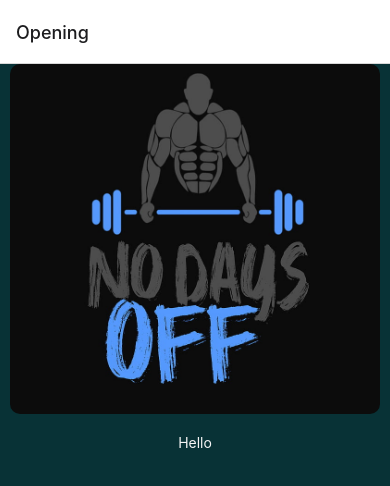
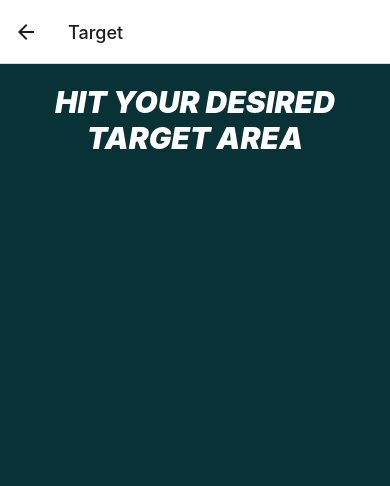
Before and after one commit to jedi24garcia/Fitness-App, a React Native app: screen /Target in a window 390 px wide. Before the commit this address had no page. Shown: the top 486 px of the page. Built offline with nearby package versions, Linux system fonts and the light colour scheme; what expo-sqlite would draw is missing.

Commit message:
modified monday page to target page

```diff
--- a/App.js
+++ b/App.js
@@ -5,7 +5,7 @@ import OpenPage from './pages/OpeningPage';
 import EntryPage from './pages/LoginPage';
 import SignUpPage from './pages/SignUp';
 import WeekDays from './pages/Week';
-import TeenPage from './pages/Teen';
+import BodyTarget from './pages/TargetPage';
 
 const Stack = createNativeStackNavigator()
 
@@ -17,7 +17,7 @@ const App = () => {
         <Stack.Screen name="Entry" component={EntryPage} />
         <Stack.Screen name="Sign" component={SignUpPage} />
         <Stack.Screen name="Week" component={WeekDays} />
-        <Stack.Screen name="Teen" component={TeenPage} />
+        <Stack.Screen name="Target" component={BodyTarget} />
       </Stack.Navigator>
     </NavigationContainer>
   );
--- /dev/null
+++ b/pages/TargetPage.js
@@ -0,0 +1,29 @@
+import React from 'react';
+import { StyleSheet, View, Text } from 'react-native';
+
+const BodyTarget = () => {
+    return (
+        <View style={styles.container}>
+            <Text style={styles.introText}>HIT YOUR DESIRED TARGET AREA</Text>
+        </View>
+    );
+};
+
+export default BodyTarget;
+
+const styles = StyleSheet.create ({
+    container: {
+        flex: 1,
+        backgroundColor: '#083236',
+        padding: 20,
+    },
+    introText: {
+        marginBottom: 20,
+        fontSize: 30,
+        fontStyle: "italic",
+        fontWeight: "900",
+        font: "@font/raleway_blackitalic",
+        textAlign: 'center',
+        color: 'white',
+    },
+});
--- a/pages/Teen.js
+++ /dev/null
@@ -1,35 +0,0 @@
-import React from 'react';
-import { StyleSheet, View, Text } from 'react-native';
-
-const TeenPage = () => {
-    return (
-        <View style={styles.container}>
-            <View style={styles.labelBox}>
-                <Text style={styles.authenticate}>Monday</Text>
-            </View>
-        </View>
-    );
-};
-
-export default TeenPage;
-
-const styles = StyleSheet.create ({
-    container: {
-        flex: 1,
-        backgroundColor: '#083236',
-        padding: 20,
-    },
-    authenticate: {
-        padding: 10,
-        textAlign: 'center',
-        color: 'white',
-    },
-    labelBox: {
-        backgroundColor: '#00d3ff',
-        borderRadius: 100,
-        width: '70%',
-        marginTop: 70,
-        padding: 15,
-        alignSelf: 'center',
-    }
-});
--- a/pages/Week.js
+++ b/pages/Week.js
@@ -6,13 +6,13 @@ const WeekDays = ({ navigation }) => {
         <View style={styles.container}>
             <Text style={styles.introText}>CALISTHENICS PLAN FOR ALL AGES</Text>
             <View style={styles.row}>
-                <TouchableOpacity style={styles.buttonContainer} onPress={() => navigation.navigate('Teen')}>
+                <TouchableOpacity style={styles.buttonContainer} onPress={() => navigation.navigate('Target')}>
                     <Image style={styles.fitnessImage} source={require('../images/gym.jpg')} />
                     <TouchableOpacity style={styles.authenticateButton} onPress={() => Alert.alert('Youth/Adult')}>
                         <Text style={styles.authenticate}>18-35</Text>
                     </TouchableOpacity>
                 </TouchableOpacity>
-                <TouchableOpacity style={styles.buttonContainer} onPress={() => navigation.navigate('Teen')}>
+                <TouchableOpacity style={styles.buttonContainer} onPress={() => navigation.navigate('Target')}>
                     <Image style={styles.fitnessImage} source={require('../images/gym.jpg')} />
                     <TouchableOpacity style={styles.authenticateButton} onPress={() => Alert.alert('Adults')}>
                         <Text style={styles.authenticate}>36-45</Text>
@@ -20,13 +20,13 @@ const WeekDays = ({ navigation }) => {
                 </TouchableOpacity>
             </View>
             <View style={styles.row}>
-                <TouchableOpacity style={styles.buttonContainer} onPress={() => navigation.navigate('Teen')}>
+                <TouchableOpacity style={styles.buttonContainer} onPress={() => navigation.navigate('Target')}>
                     <Image style={styles.fitnessImage} source={require('../images/gym.jpg')} />
                     <TouchableOpacity style={styles.authenticateButton} onPress={() => Alert.alert('Adults')}>
                         <Text style={styles.authenticate}>46-55</Text>
                     </TouchableOpacity>
                 </TouchableOpacity>
-                <TouchableOpacity style={styles.buttonContainer} onPress={() => navigation.navigate('Teen')}>
+                <TouchableOpacity style={styles.buttonContainer} onPress={() => navigation.navigate('Target')}>
                     <Image style={styles.fitnessImage} source={require('../images/gym.jpg')} />
                     <TouchableOpacity style={styles.authenticateButton} onPress={() => Alert.alert('Adult/Senior')}>
                         <Text style={styles.authenticate}>55+</Text>
```
